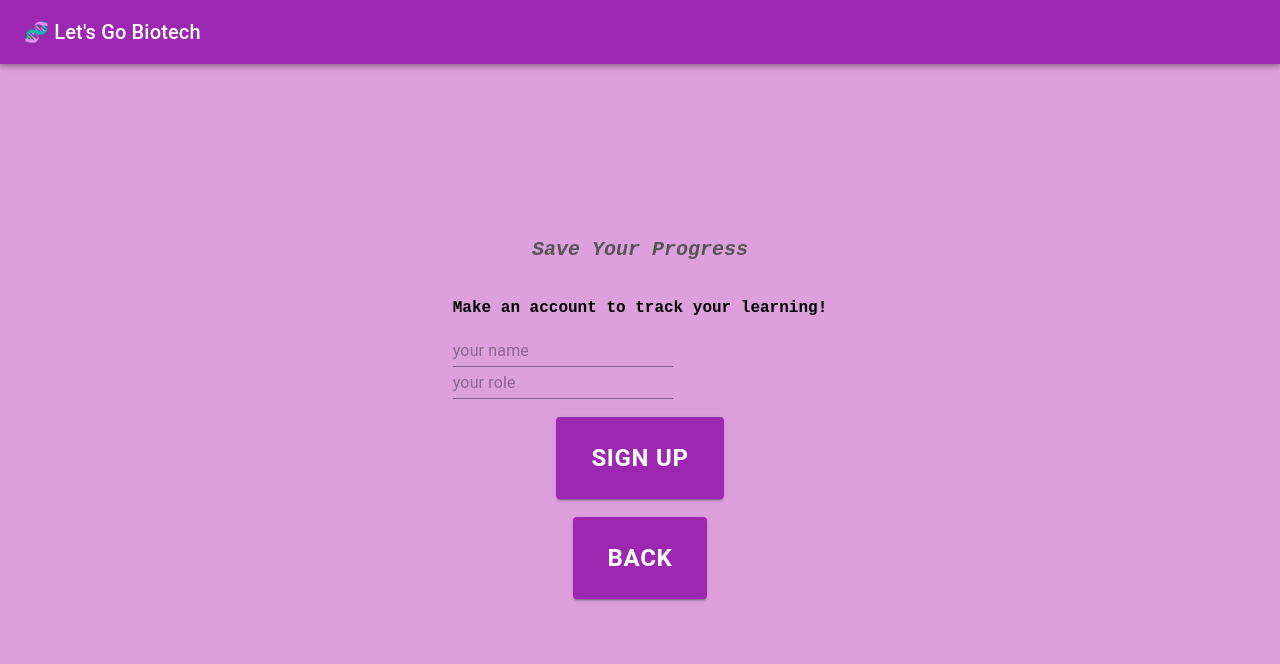
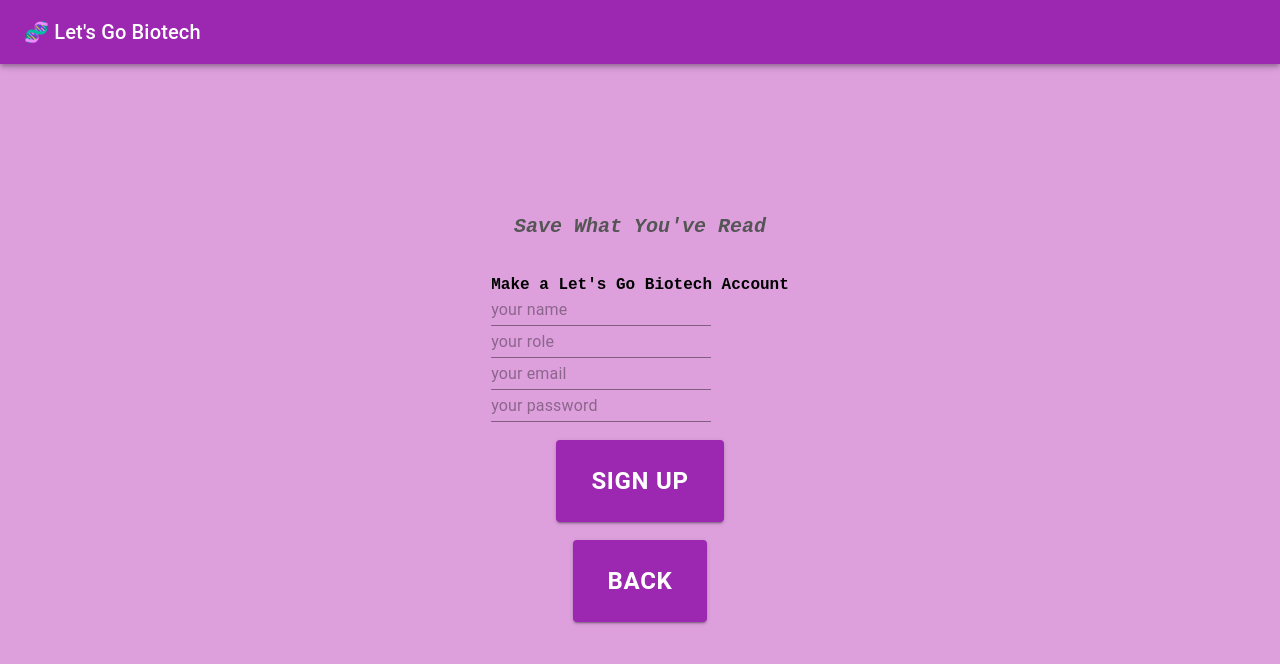
Before and after one commit to rohanrobinson/lgb, a Next.js app: page /save-info in a window 1280 px wide. Shown: the top 664 px of the page. Built offline with nearby package versions, Linux system fonts and the light colour scheme.

Commit message:
added email/password input (no db interaction yet)

```diff
--- a/src/pages/save-info.js
+++ b/src/pages/save-info.js
@@ -74,20 +74,22 @@ export default function SaveInfo() {
         </Toolbar>
       </AppBar>
 
-      <p><i><b>Save Your Progress</b></i></p>
+      <p><i><b>Save What You've Read</b></i></p>
 
       <br />
 
       <div>
-            <b>Make an account to track your learning!</b>
-
-            <br />
+            <b>Make a Let's Go Biotech Account</b>
 
             <br />
 
             <Input placeholder="your name" onChange={handleNameChange}/> <br />
 
-            <Input placeholder="your role" onChange={handleRoleChange} />
+            <Input placeholder="your role" onChange={handleRoleChange} /> <br />
+
+            <Input placeholder="your email" /> <br />
+
+            <Input placeholder="your password" />
       </div>
 
 
```
